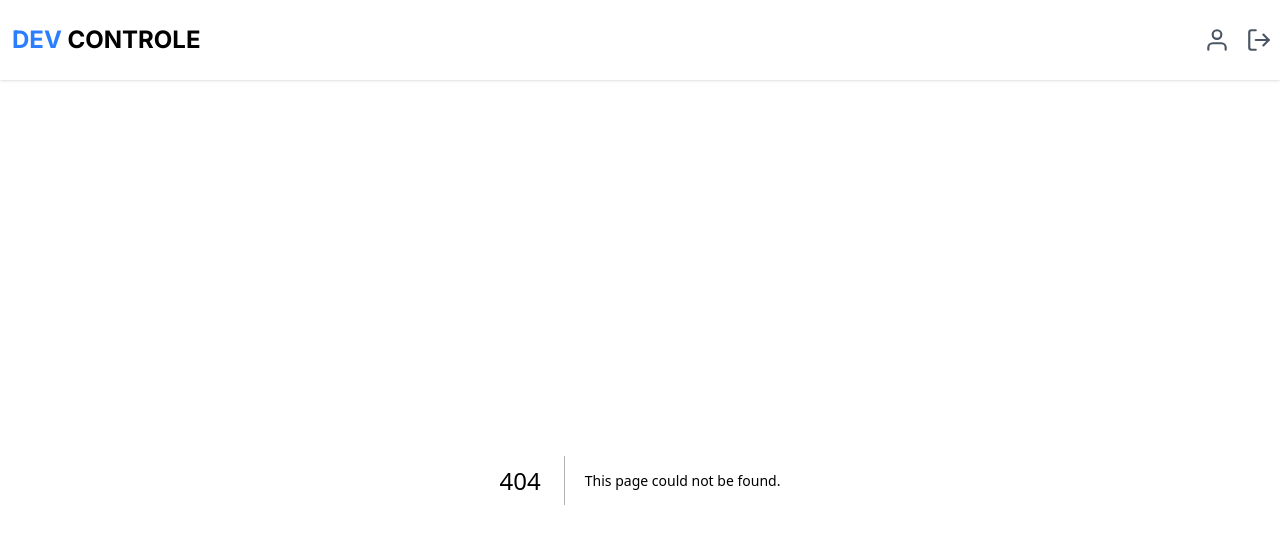
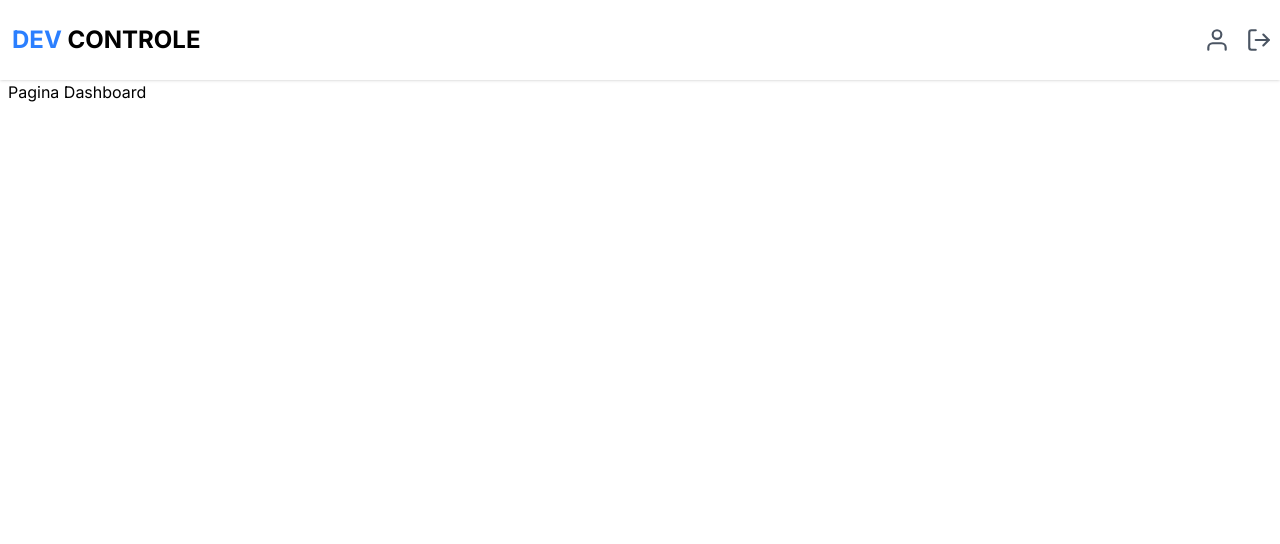
Before and after one commit to schulze2/projeto-devcontrole, a Next.js app: page /dashboard in a window 1280 px wide. Before the commit this address had no page. Shown: the top 544 px of the page. Built offline with nearby package versions, Linux system fonts and the light colour scheme.

Commit message:
Criando pagina dashboard e componente container

```diff
--- /dev/null
+++ b/src/app/dashboard/page.tsx
@@ -0,0 +1,9 @@
+import {Container} from '@/components/container'
+
+export default function Dashboard() {
+  return (
+    <Container>
+      <h1>Pagina Dashboard</h1>
+    </Container>
+  );
+}
--- /dev/null
+++ b/src/components/container/index.tsx
@@ -0,0 +1,9 @@
+import { ReactNode } from "react"
+
+export function Container({children}: {children: ReactNode}) {
+    return(
+        <div className="w-full max-w-7xl mx-auto px-2">
+            {children}
+        </div>
+    )
+}
```
